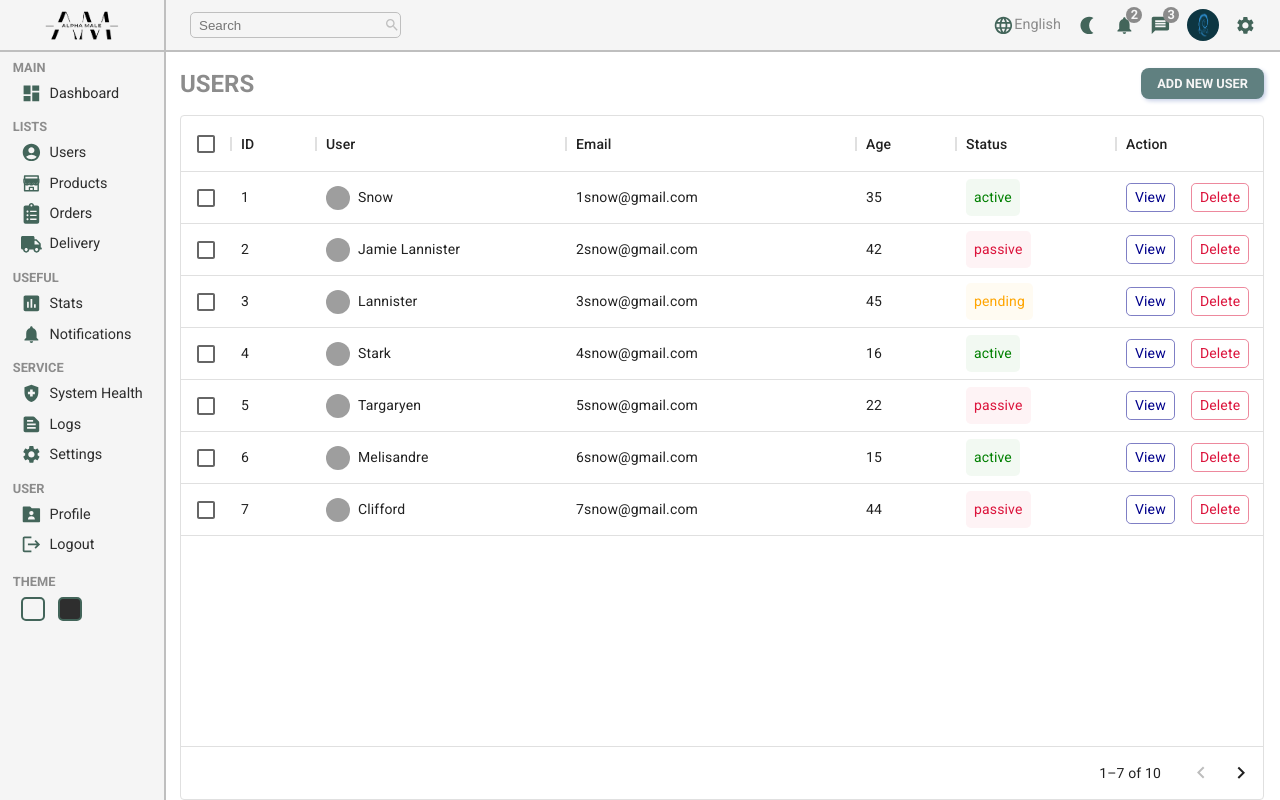
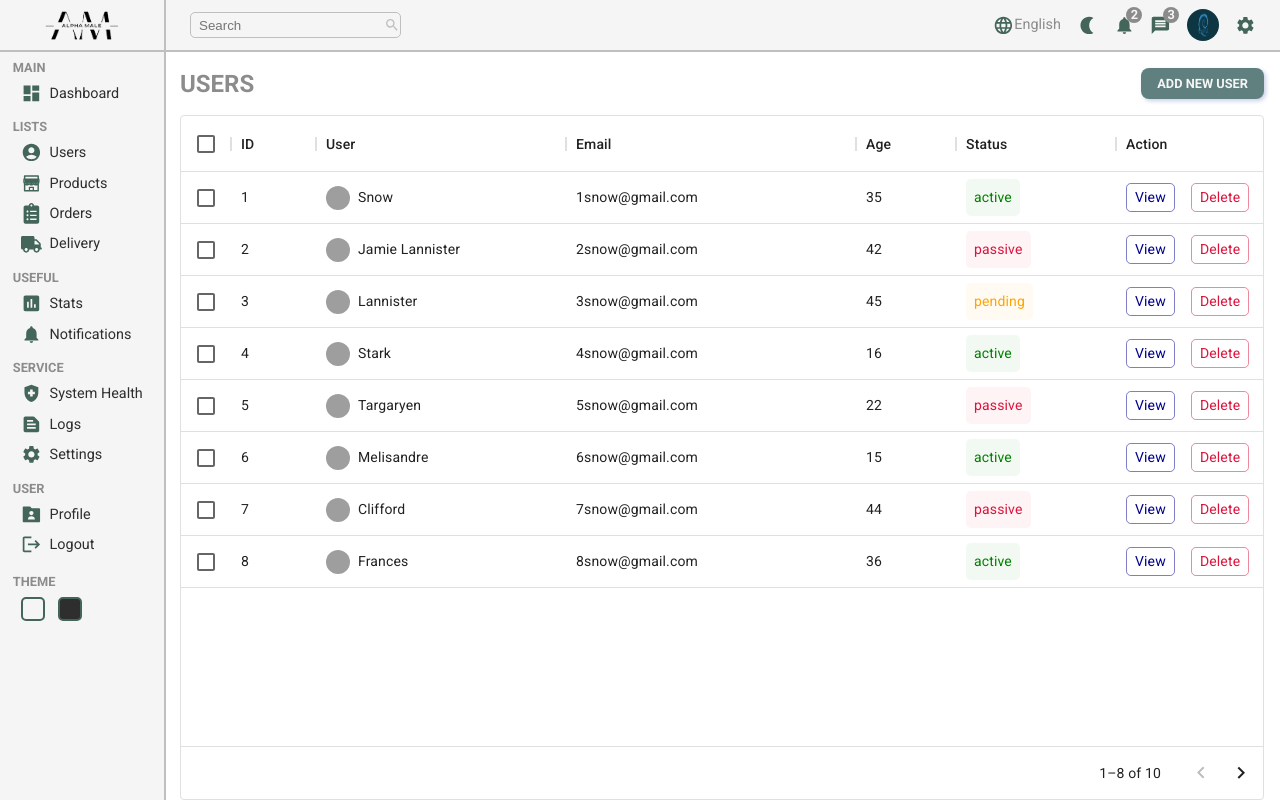
Before and after one commit to zeetaengrg/e-commerce-clothing-shop, a React (Create React App) app in the folder admin/: page /users in a window 1280 px wide. Built offline with nearby package versions, Linux system fonts and the light colour scheme; grey boxes are pictures that could not be loaded.

Commit message:
feat(delete user): user deleting feat added

```diff
--- a/admin/src/components/templates/UserData/UserData.jsx
+++ b/admin/src/components/templates/UserData/UserData.jsx
@@ -1,9 +1,17 @@
+import { useState } from "react";
+import { Link } from "react-router-dom";
 import { DataGrid } from "@mui/x-data-grid";
 import { userColumns, userRows } from "data/user";
-import { Link } from "react-router-dom";
 import "./UserData.scss";
 
 const UserData = () => {
+  const [data, setData] = useState(userRows);
+
+  // Delete user from the list
+  const handleDelete = (id) => {
+    setData(data.filter((item) => item.id !== id));
+  };
+
   const actionColumn = [
     {
       field: "action",
@@ -15,7 +23,12 @@ const UserData = () => {
             <Link to="/users/test">
               <div className="view-btn">View</div>
             </Link>
-            <div className="delete-btn">Delete</div>
+            <div
+              className="delete-btn"
+              onClick={() => handleDelete(params.row.id)}
+            >
+              Delete
+            </div>
           </div>
         );
       },
@@ -32,10 +45,10 @@ const UserData = () => {
       </div>
       <DataGrid
         className="data-grid"
-        rows={userRows}
+        rows={data}
         columns={userColumns.concat(actionColumn)}
-        pageSize={7}
-        rowsPerPageOptions={[7]}
+        pageSize={8}
+        rowsPerPageOptions={[8]}
         checkboxSelection
       />
     </div>
```
